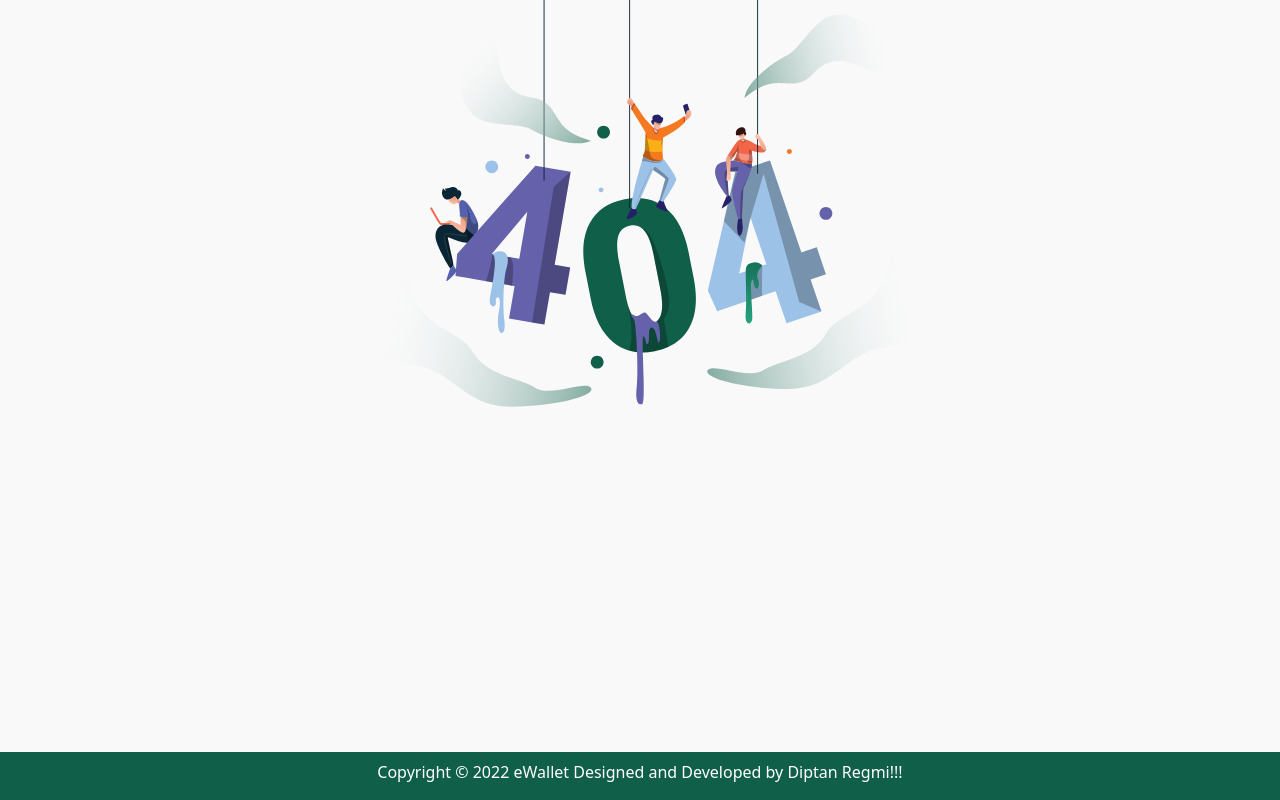
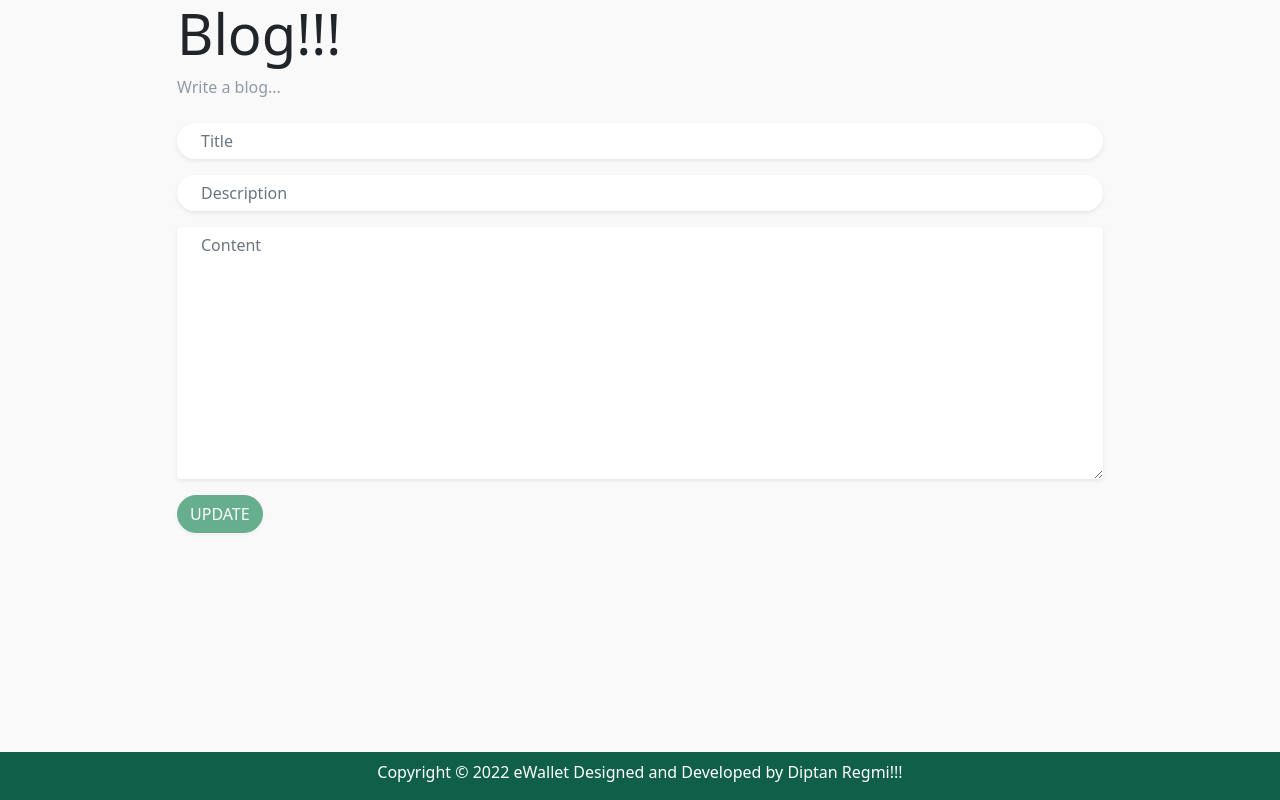
Before and after one commit to rdiptan/eWalletAdmin, a React (Create React App) app: page /blog/updateblog/1 in a window 1280 px wide. Built offline with nearby package versions, Linux system fonts and the light colour scheme; no server answers.

Commit message:
update blog

```diff
--- a/src/App.js
+++ b/src/App.js
@@ -11,6 +11,7 @@ import NotFound from "./pages/NotFound";
 import Footer from "./components/Footer";
 import AddBlog from "./pages/NewBlog";
 import KYC from "./pages/KYC";
+import UpdateBlog from "./pages/UpdateBlog";
 import Login from "./auth/Login";
 
 function App() {
@@ -40,6 +41,7 @@ function App() {
           <Route path="/review" element={<Review auth_token={config} />} />
           <Route path="/profile" element={<Profile auth_token={config} />} />
           <Route path="/addblog" element={<AddBlog auth_token={config} />} />
+          <Route path="blog/updateblog/:id" element={<UpdateBlog auth_token={config} />} />
           <Route path="/kyc" element={<KYC auth_token={config} />} />
           <Route path="*" element={<NotFound />} />
         </Routes>
--- a/src/pages/Blog.jsx
+++ b/src/pages/Blog.jsx
@@ -76,7 +76,7 @@ const Blog = (props) => {
                           </button>
                         </span>
                         <span>
-                          <Link to={`productupdate/${item._id}`}>
+                          <Link to={`updateblog/${item._id}`}>
                             <button className='btn btn-outline-success'> Update </button>
                           </Link>
                         </span>
--- /dev/null
+++ b/src/pages/UpdateBlog.jsx
@@ -0,0 +1,82 @@
+import React, { useState, useEffect, } from 'react'
+import axios from 'axios'
+import { useNavigate,useParams } from 'react-router-dom';
+
+
+const NewBlog = (props) => {
+    const navigate = useNavigate();
+    const {id}=useParams();
+    const initState = {
+        title: '', description: '', content: ''
+    }
+    const [fvalue, setFvalue] = useState(initState)
+    const { title, description, content } = fvalue
+    const handleInput = e => {
+        const { name, value } = e.target
+        setFvalue({ ...fvalue, [name]: value })
+    }
+    const [message, setMessage] = useState("");
+
+    useEffect(() => {
+        (
+            async () => {
+                const res = await axios.get(`http://localhost:90/blog/view/${id}`, props.auth_token)
+                const {title, description, content}=res.data["data"]
+                const blogDetails={
+                    title,
+                    description,
+                    content
+                }
+                 setFvalue(blogDetails);
+
+            })()
+    }, [props.auth_token,id]);
+
+    async function handleSubmit(e) {
+        e.preventDefault()
+        try {
+            const data = {
+                title, description, content
+            }
+            let res = await axios.put(`http://localhost:90/blog/update/${id}`, data, props.auth_token);
+            alert(res.data.msg);
+           // setMessage(res.data.msg)
+            if (res.data.success === true) {
+                navigate('/blog')
+            }
+        } catch (error) {
+            console.log(error);
+        }
+    }
+    return (
+        <div className="col-md-12">
+            <div className="d-flex align-items-center ">
+                <div className="container">
+                    <div className="row">
+                        <div className="col-lg-10 col-xl-10 mx-auto">
+                            <h3 className="display-4">Blog!!!</h3>
+                            <h1 className='text-center'>{message}</h1>
+                            <p className="text-muted mb-4">Write a blog...</p>
+                            <form onSubmit={handleSubmit}>
+                                <div className="form-group mb-3">
+                                    <input id="inputTitle" name="title" value={title} onChange={handleInput} type="text" placeholder="Title" required autoFocus className="form-control rounded-pill border-0 shadow-sm px-4" />
+                                </div>
+                                <div className="form-group mb-3">
+                                    <input id="inputDescription" name="description" value={description} onChange={handleInput} type="text" placeholder="Description" required className="form-control rounded-pill border-0 shadow-sm px-4" />
+                                </div>
+                                <div className="form-group mb-3">
+                                    <textarea id="inputContent" name="content" value={content} onChange={handleInput} type="text" placeholder="Content" rows="10" required className="form-control  border-0 shadow-sm px-4" />
+                                </div>
+                                <div className="form-group mb-3">
+                                    <button type="submit" disabled={title && description && content ? false : true} className="btn btn-success text-uppercase rounded-pill shadow-sm">Update</button>
+                                </div>
+                            </form>
+                        </div>
+                    </div>
+                </div>
+            </div>
+        </div>
+    )
+}
+
+export default NewBlog
```
